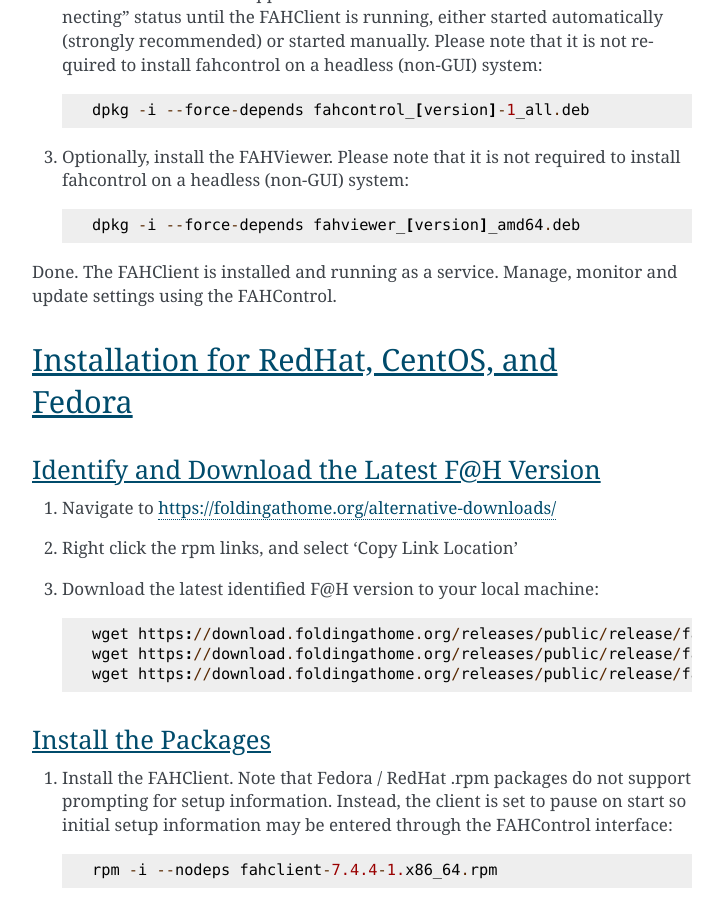
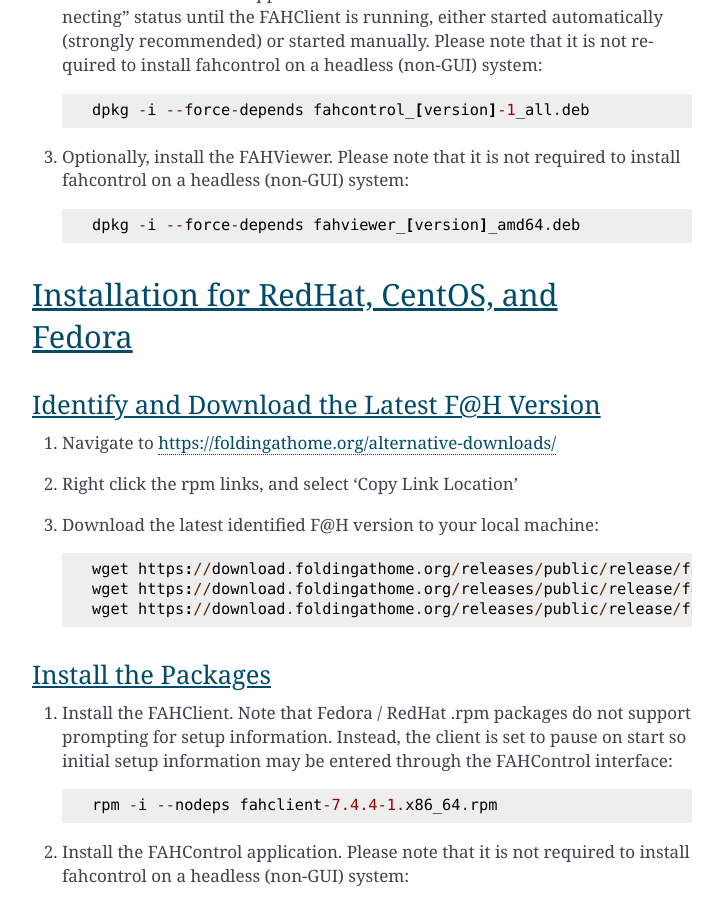
Before and after one commit to FoldingCommunity/fah-client-documentation, a Sphinx documentation site: the page built from docs/source/linux/command_line_installation_linux.rst, in a window 1280 px wide and 900 px high, scrolled down 1536 px. Shown: the whole window, without its empty margins (388-1111 px from the left). Built offline with Sphinx 7.4.7, drawn with Linux system fonts in a browser that asks for light colours.

Commit message:
Updated command_line_installation_linux.rst

```diff
--- a/docs/source/linux/command_line_installation_linux.rst
+++ b/docs/source/linux/command_line_installation_linux.rst
@@ -54,8 +54,6 @@
 #. Optionally, install the FAHViewer. Please note that it is not required to install fahcontrol on a headless (non-GUI) system::
 
         dpkg -i --force-depends fahviewer_[version]_amd64.deb
-
-Done. The FAHClient is installed and running as a service. Manage, monitor and update settings using the FAHControl.
 
 
 
```
